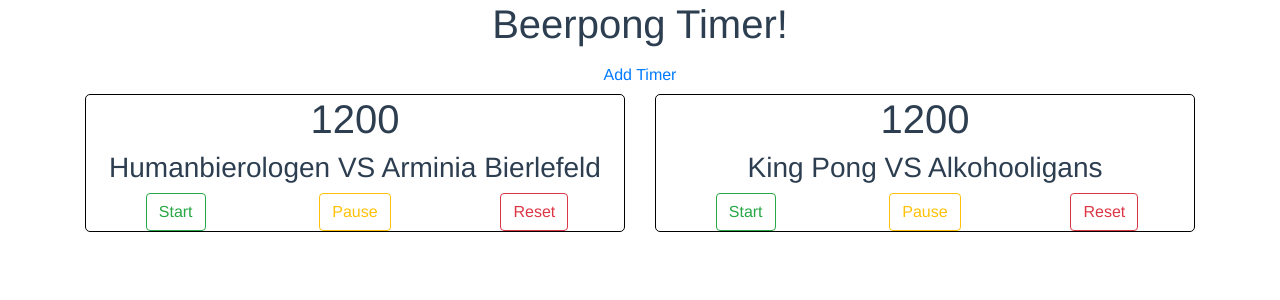
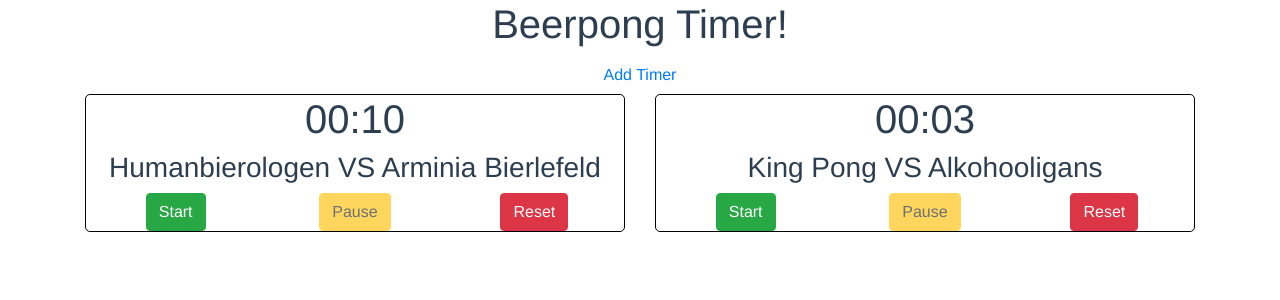
Before and after one commit to verfehlix/vue-beerpong-timer, a Vue app: page / in a window 1280 px wide. Shown: the top 300 px of the page. Built offline with nearby package versions, Linux system fonts and the light colour scheme.

Commit message:
working timer

```diff
--- a/src/components/Main.vue
+++ b/src/components/Main.vue
@@ -28,13 +28,13 @@
                 timers: [
                     {
                         id: 1,
-                        timeInSec: 1200,
+                        timeInSec: 10,
                         team1Name: 'Humanbierologen',
                         team2Name: 'Arminia Bierlefeld'
                     },
                     {
                         id: 2,
-                        timeInSec: 1200,
+                        timeInSec: 3,
                         team1Name: 'King Pong',
                         team2Name: 'Alkohooligans'
                     }
--- a/src/components/Timer.vue
+++ b/src/components/Timer.vue
@@ -3,7 +3,7 @@
         <div class="container">
         <div class="row">
             <div class="col-12">
-                <h1>{{ timer.timeInSec }}</h1>
+                <h1>{{ this.formattedTime }}</h1>
             </div>
         </div>
         <div class="row">
@@ -13,13 +13,13 @@
         </div>
         <div class="row">
             <div class="col-4">
-                <button type="button" class="btn btn-outline-success">Start</button>
+                <button ref="startButton" type="button" class="btn btn-success" v-on:click="startTimer()" :disabled="this.isStarted">Start</button>
             </div>
             <div class="col-4">
-                <button type="button" class="btn btn-outline-warning">Pause</button>
+                <button ref="pauseButton" type="button" class="btn btn-warning" v-on:click="togglePause()" :disabled="!this.isStarted">Pause</button>
             </div>
             <div class="col-4">
-                <button type="button" class="btn btn-outline-danger">Reset</button>
+                <button ref="resetButton" type="button" class="btn btn-danger" v-on:click="resetTimer()">Reset</button>
             </div>
         </div>
         </div>
@@ -29,14 +29,66 @@
 <script>
     export default {
 
-        name: 'main',
+        name: 'timer',
         props: ['timer'],
         components: {},
         data () {
-            return {}
+            return {
+                timeLeft: this.timer.timeInSec,
+                interval: undefined,
+                isStarted: false,
+                isPaused: false
+            }
+        },
+        computed: {
+            formattedTime: function () {
+                let minutes = parseInt(this.timeLeft / 60, 10)
+                let seconds = parseInt(this.timeLeft % 60, 10)
+
+                minutes = minutes < 10 ? '0' + minutes : minutes
+                seconds = seconds < 10 ? '0' + seconds : seconds
+
+                return minutes + ':' + seconds
+            }
         },
         created: function () {},
-        methods: {}
+        methods: {
+            startTimer: function () {
+                this.isStarted = true
+                this.interval = setInterval(() => {
+                    if (!this.isPaused) {
+                        this.timeLeft--
+
+                        // this.formattedTime = this.formatTime(this.timeLeft)
+
+                        if (this.timeLeft === 0) {
+                            clearInterval(this.interval)
+                            this.timerFinished()
+                        }
+                    }
+                }, 1000)
+            },
+            togglePause: function () {
+                this.isPaused = !this.isPaused
+                if (this.isPaused) {
+                    this.$refs.pauseButton.innerText = 'Resume'
+                } else {
+                    this.$refs.pauseButton.innerText = 'Pause'
+                }
+            },
+            resetTimer: function () {
+                clearInterval(this.interval)
+                this.timeLeft = this.timer.timeInSec
+                this.isStarted = false
+                this.isPaused = false
+            },
+            formatTime: function (timeLeft) {
+
+            },
+            timerFinished: function () {
+                alert('Timer ' + this.timer.id + ' is done!')
+            }
+        }
     }
 </script>
 
```
